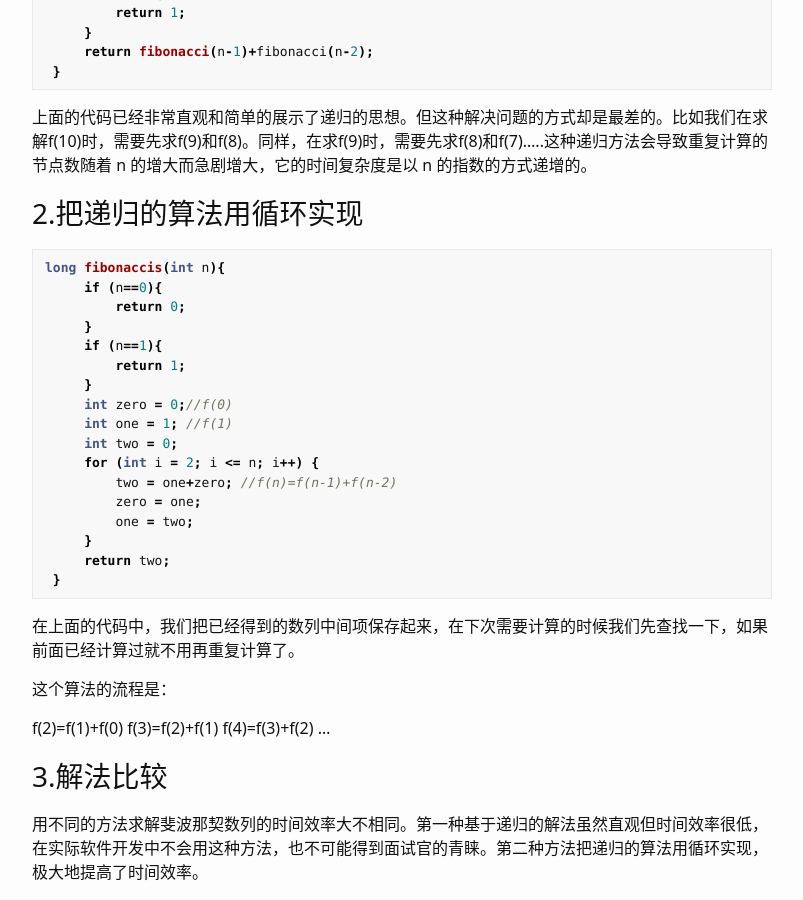
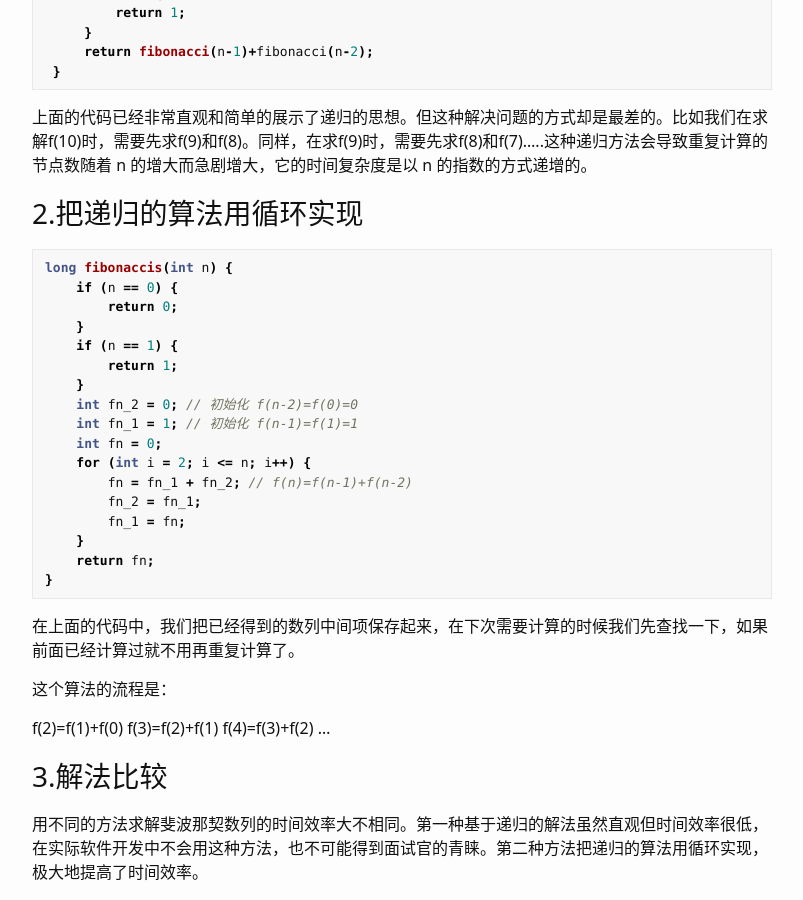
Before and after one commit to onblogss/onblogss.github.io, a Jekyll site: the page built from docs/_posts/2019/2019-01-29-斐波那契数列问题的两种解决方法.md, in a window 1280 px wide and 900 px high, scrolled down 748 px. Shown: the whole window, without its empty margins (238-1041 px from the left). Built offline with Jekyll 4.4.1, drawn with Linux system fonts in a browser that asks for light colours; comment, search, counter and statistics services are not loaded.

Commit message:
update 2019-01-29-斐波那契数列问题的两种解决方法.md

````diff
--- a/docs/_posts/2019/2019-01-29-斐波那契数列问题的两种解决方法.md
+++ b/docs/_posts/2019/2019-01-29-斐波那契数列问题的两种解决方法.md
@@ -38,23 +38,23 @@ long fibonacci(int n){
 ## 2.把递归的算法用循环实现
 
 ```java
-long fibonaccis(int n){
-     if (n==0){
-         return 0;
-     }
-     if (n==1){
-         return 1;
-     }
-     int zero = 0;//f(0)
-     int one = 1; //f(1)
-     int two = 0;
-     for (int i = 2; i <= n; i++) {
-         two = one+zero; //f(n)=f(n-1)+f(n-2)
-         zero = one;
-         one = two;
-     }
-     return two;
- }
+long fibonaccis(int n) {
+    if (n == 0) {
+        return 0;
+    }
+    if (n == 1) {
+        return 1;
+    }
+    int fn_2 = 0; // 初始化 f(n-2)=f(0)=0
+    int fn_1 = 1; // 初始化 f(n-1)=f(1)=1
+    int fn = 0;
+    for (int i = 2; i <= n; i++) {
+        fn = fn_1 + fn_2; // f(n)=f(n-1)+f(n-2)
+        fn_2 = fn_1;
+        fn_1 = fn;
+    }
+    return fn;
+}
 ```
 
 在上面的代码中，我们把已经得到的数列中间项保存起来，在下次需要计算的时候我们先查找一下，如果前面已经计算过就不用再重复计算了。
````
